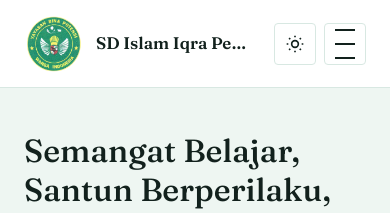
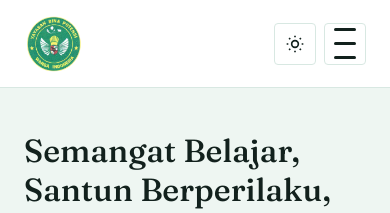
Before and after one commit to IQRADevl/iqradevl.github.io, a Jekyll site: the page built from index.md, in a window 390 px wide. Shown: the top 213 px of the page. Built offline with Jekyll 4.4.1, drawn with Linux system fonts in a browser that asks for light colours.

Commit message:
Update style.scss

```diff
--- a/assets/css/style.scss
+++ b/assets/css/style.scss
@@ -248,20 +248,21 @@ p.wide { max-width: none; }
 html[data-theme="dark"] .theme-toggle .icon--sun { display: none; }
 html[data-theme="dark"] .theme-toggle .icon--moon { display: block; }
 
-.hamburger { display: none; flex-direction: column; gap: 4px; }
+.hamburger { display: none; flex-direction: column; gap: 4px; transition: border-color .2s ease, color .2s ease; }
 .hamburger span {
-  width: 20px;
-  height: 2px;
+  width: 22px;
+  height: 3px;
+  border-radius: 2px;
   background: currentColor;
-  transition: transform .2s ease, opacity .2s ease;
+  transition: transform .28s cubic-bezier(.4, 0, .2, 1), opacity .2s ease;
 }
-.hamburger[aria-expanded="true"] span:nth-child(1) { transform: translateY(6px) rotate(45deg); }
+.hamburger[aria-expanded="true"] span:nth-child(1) { transform: translateY(7px) rotate(45deg); }
 .hamburger[aria-expanded="true"] span:nth-child(2) { opacity: 0; }
-.hamburger[aria-expanded="true"] span:nth-child(3) { transform: translateY(-6px) rotate(-45deg); }
+.hamburger[aria-expanded="true"] span:nth-child(3) { transform: translateY(-7px) rotate(-45deg); }
 
 /* Responsive / Hamburger Button */
 @media (max-width: 860px) {
-  .brand__tagline { display: none; }
+  .brand__text { display: none; }
 
   .hamburger { display: grid; }
 
@@ -272,11 +273,15 @@ html[data-theme="dark"] .theme-toggle .icon--moon { display: block; }
     background: var(--bg);
     border-left: 1px solid var(--line);
     transform: translateX(100%);
-    transition: transform .25s ease;
+    transition: transform .3s cubic-bezier(.4, 0, .2, 1);
+    pointer-events: none;
     overflow-y: auto;
     padding: 1.5rem;
   }
-  .site-nav[data-state="open"] { transform: translateX(0); }
+  .site-nav[data-state="open"] {
+    transform: translateX(0);
+    pointer-events: auto;
+  }
 
   .site-nav__list {
     flex-direction: column;
@@ -290,7 +295,7 @@ html[data-theme="dark"] .theme-toggle .icon--moon { display: block; }
 }
 
 @media (max-width: 480px) {
-  .site-nav { inset: 0 0 0 12%; }
+  .site-nav { inset: 65px 0 0 12%; }
 }
 
 /* Hero */
```
